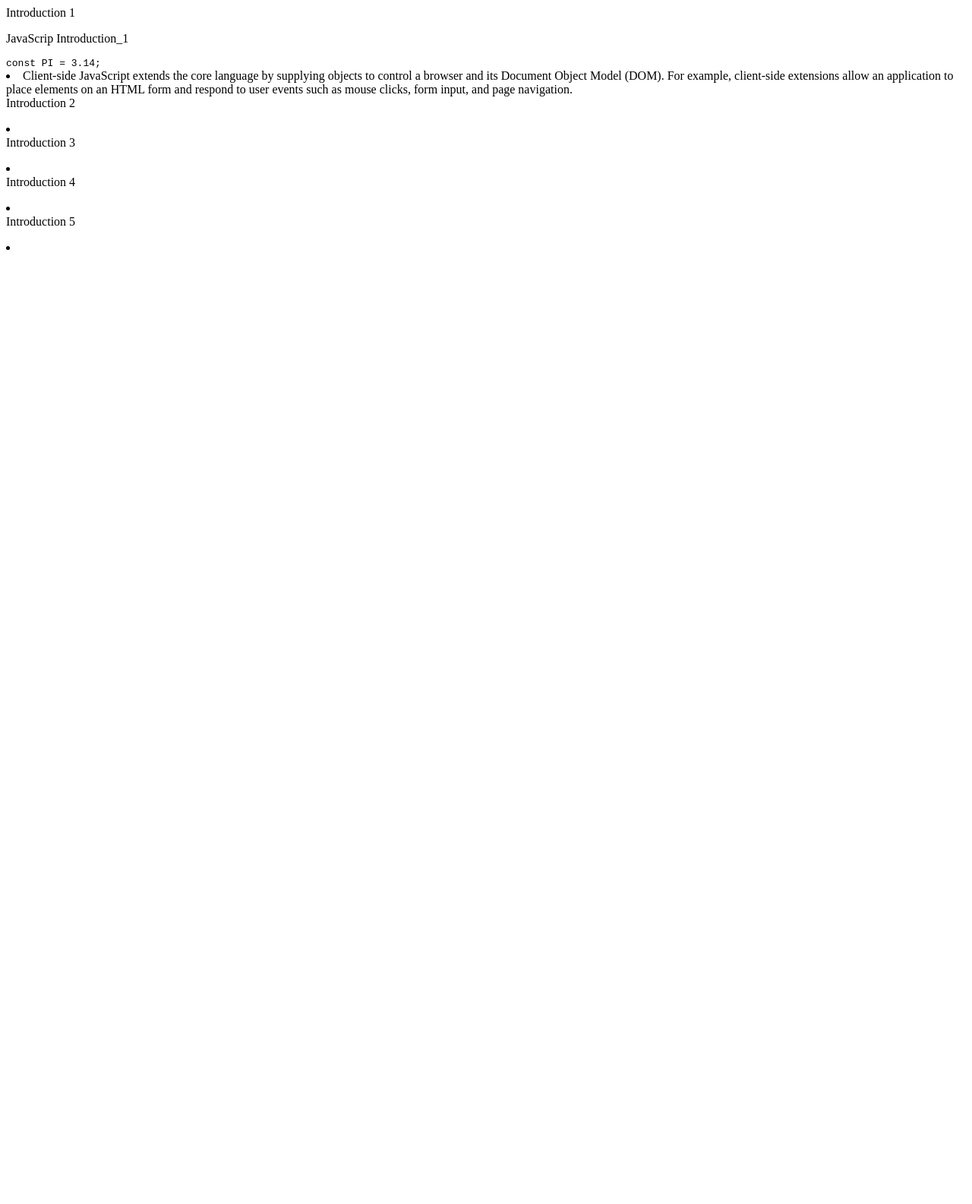
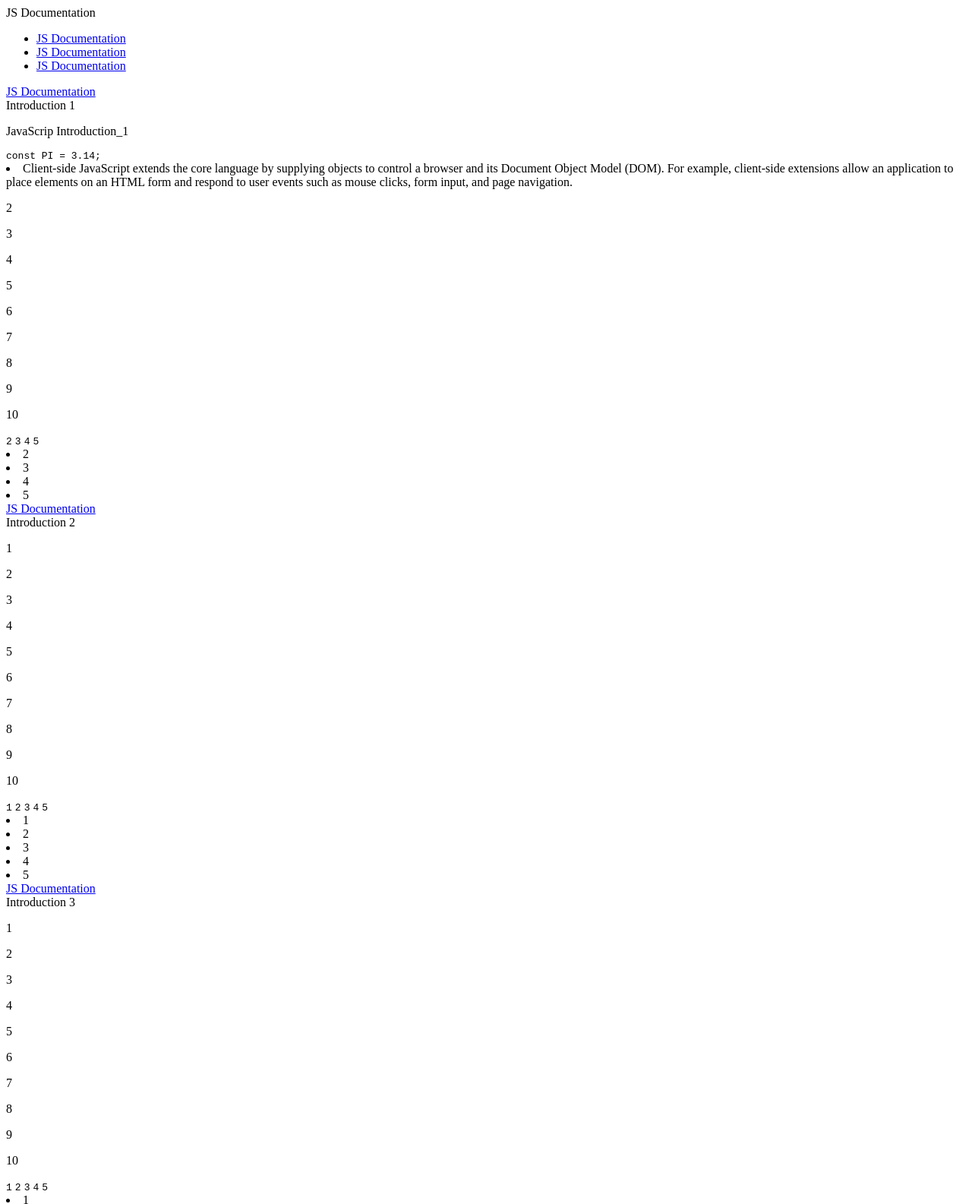
Before and after one commit to rafelvitrais/Levin-Rafael, a plain HTML site: page index.html in a window 1280 px wide. Shown: the top 1585 px of the page at 76% size. Before the commit the page ends 800 px from the top, so only its background shows below. Drawn offline with Linux system fonts and the light colour scheme.

Commit message:
steps from 5 to 12

```diff
--- a/index.html
+++ b/index.html
@@ -2,8 +2,26 @@
 
 </head>
 <body>
+    <nav id="navbar">
+        <header>JS Documentation</header>
+        <ul>
+          <li><a class="nav-link" href="#Introduction">JS Documentation</a></li>
+          <li>
+            <a class="nav-link" href="#What_you_should_already_know"
+              >JS Documentation</a
+            >
+          </li>
+          <li>
+            <a class="nav-link" href="#JavaScript_and_Java"
+              >JS Documentation</a
+            >
+          </li>
+    </nav>
     <main id="main-doc">
         <section class="main-section" id="Introduction_1">
+            <a class="nav-link" href="#JavaScript_and_Java"
+              >JS Documentation</a
+            >
             <header>Introduction 1</header>
             <article>
                 <p>
@@ -17,63 +35,78 @@
                     elements on an HTML form and respond to user events such as mouse
                     clicks, form input, and page navigation.
                 </li>
+           <p>2</p>                <p>3</p>                <p>4</p>
+                <p>5</p>                <p>6</p>                <p>7</p>                <p>8</p>
+                <p>9</p>                <p>10</p>
+                    <code>2</code>
+                <code>3</code>                <code>4</code>                <code>5</code>
+                             <li>2</li>
+                <li>3</li>                <li>4</li>
+                <li>5</li>
             </article>
         </section>
         <section class="main-section" id="Introduction_2">
+            <a class="nav-link" href="#JavaScript_and_Java"
+              >JS Documentation</a
+            >
             <header>Introduction 2</header>
             <article>
-                <p>
-
-                </p>
-                <code>
-
-                </code>
-                <li>
-
-                </li>
-            </article>
+                <p>1</p>            <p>2</p>                <p>3</p>                <p>4</p>
+                <p>5</p>                <p>6</p>                <p>7</p>                <p>8</p>
+                <p>9</p>                <p>10</p>
+                <code>1</code>             <code>2</code>
+                <code>3</code>                <code>4</code>                <code>5</code>
+                <li>1</li>                <li>2</li>
+                <li>3</li>                <li>4</li>
+                <li>5</li>
+                        </article>
         </section>
         <section class="main-section" id="Introduction_3">
+            <a class="nav-link" href="#JavaScript_and_Java"
+              >JS Documentation</a
+            >
             <header>Introduction 3</header>
             <article>
-                <p>
-
-                </p>
-                <code>
-
-                </code>
-                <li>
-
-                </li>
+                <p>1</p>            <p>2</p>                <p>3</p>                <p>4</p>
+                <p>5</p>                <p>6</p>                <p>7</p>                <p>8</p>
+                <p>9</p>                <p>10</p>
+                <code>1</code>             <code>2</code>
+                <code>3</code>                <code>4</code>                <code>5</code>
+                <li>1</li>                <li>2</li>
+                <li>3</li>                <li>4</li>
+                <li>5</li>
             </article>
         </section>
         <section class="main-section" id="Introduction_4">
+            <a class="nav-link" href="#JavaScript_and_Java"
+              >JS Documentation</a
+            >
             <header>Introduction 4</header>
             <article>
-                <p>
-
-                </p>
-                <code>
-
-                </code>
-                <li>
-
-                </li>
+                <p>1</p>            <p>2</p>                <p>3</p>                <p>4</p>
+                <p>5</p>                <p>6</p>                <p>7</p>                <p>8</p>
+                <p>9</p>                <p>10</p>
+                <code>1</code>             <code>2</code>
+                <code>3</code>                <code>4</code>                <code>5</code>
+                <li>1</li>                <li>2</li>
+                <li>3</li>                <li>4</li>
+                <li>5</li>
             </article>
         </section>
         <section class="main-section" id="Introduction_5">
+            <a class="nav-link" href="#JavaScript_and_Java"
+              >JS Documentation</a
+            >
             <header>Introduction 5</header>
             <article>
-                <p>
-
-                </p>
-                <code>
-
-                </code>
-                <li>
-
-                </li>
-            </article>
+                <p>1</p>            <p>2</p>                <p>3</p>                <p>4</p>
+                <p>5</p>                <p>6</p>                <p>7</p>                <p>8</p>
+                <p>9</p>                <p>10</p>
+                <code>1</code>             <code>2</code>
+                <code>3</code>                <code>4</code>                <code>5</code>
+                <li>1</li>                <li>2</li>
+                <li>3</li>                <li>4</li>
+                <li>5</li>            </article>
         </section>
     </main>
 </body>
```
